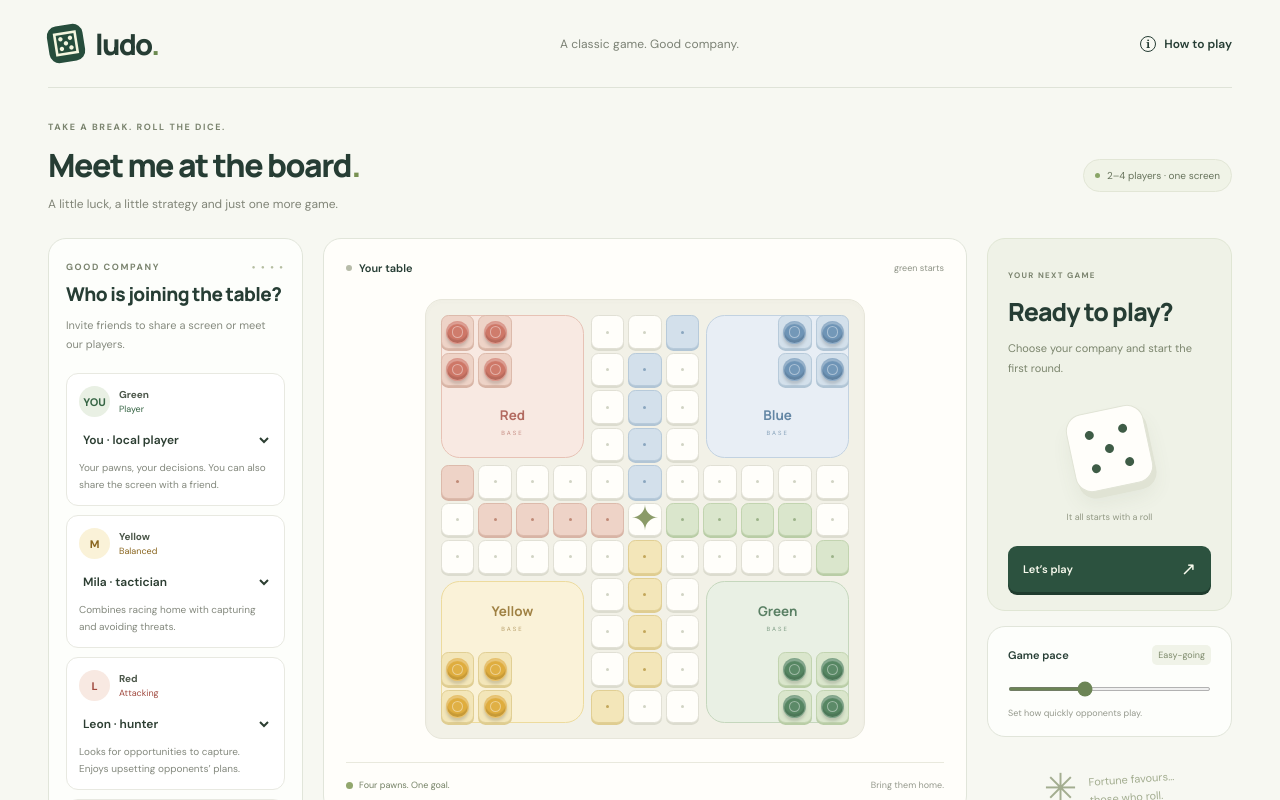
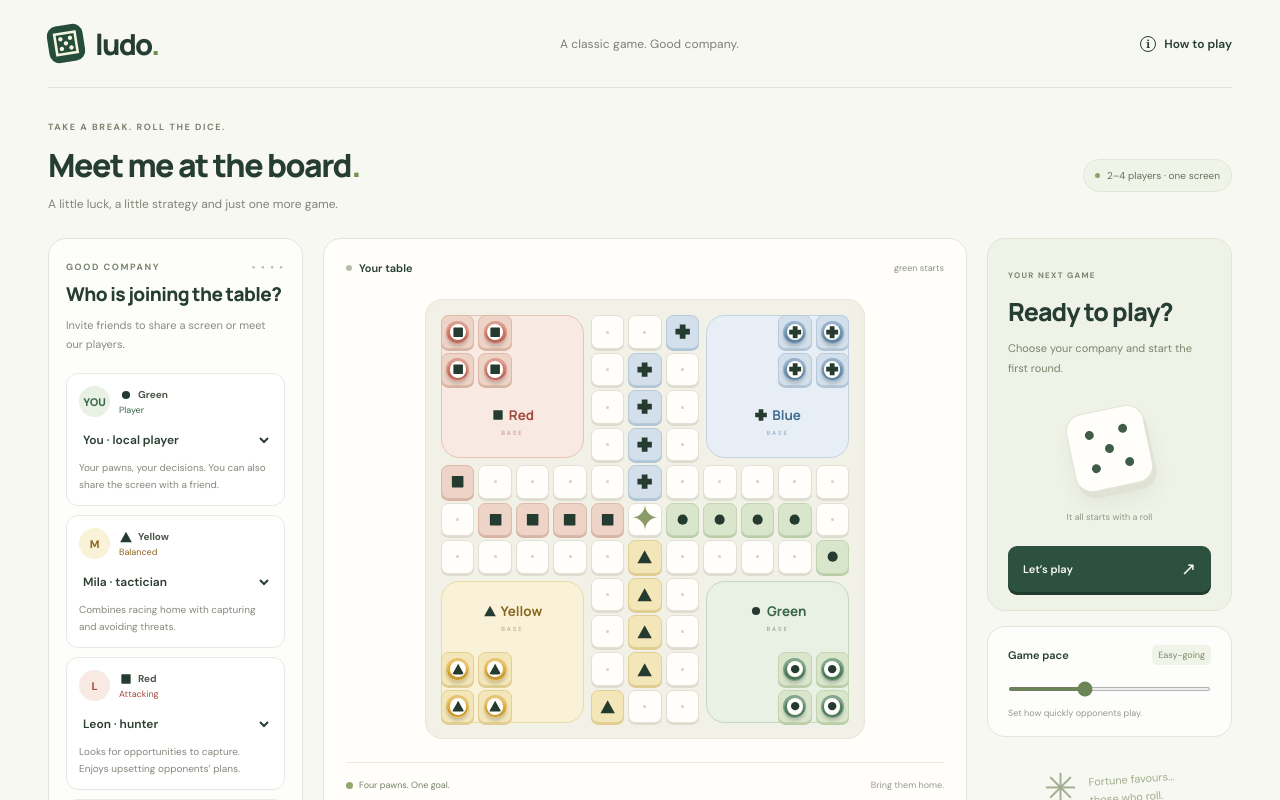
Before and after one commit to adam-zielonka/chinczyk, a React (Vite) app: page / in a window 1280 px wide. Shown: the top 800 px of the page. Built offline with nearby package versions, Linux system fonts and the light colour scheme.

Commit message:
Add persistent player symbols to pawns and board fields

```diff
--- a/src/Game/Game.css
+++ b/src/Game/Game.css
@@ -34,7 +34,8 @@ h2 { font-size: 19px; letter-spacing: -.6px; line-height: 1.35; font-weight: 750
 .player-card-top { display: flex; align-items: center; gap: 9px; }
 .avatar { background: var(--player-soft); color: var(--player-dark); width: 31px; height: 31px; border-radius: 50%; display: grid; place-items: center; font-size: 11px; font-weight: 700; flex-shrink: 0; }
 .player-card-top > div { display: flex; flex-direction: column; gap: 2px; }
-.player-color { font-size: 10px; font-weight: 700; color: #4c574a; }
+.player-color { font-size: 10px; font-weight: 700; color: #4c574a; display: flex; align-items: center; gap: 5px; }
+.player-symbol { display: block; flex-shrink: 0; width: 14px; height: 14px; color: #263b30; }
 .player-badge { font-size: 9px; color: var(--player-dark); }
 .player-card select { width: 100%; margin: 9px 0 6px; padding: 5px 20px 5px 0; border: 0; border-radius: 3px; color: #2c3e32; background: transparent; font-size: 12px; font-weight: 600; text-overflow: ellipsis; cursor: pointer; }
 .player-card select:disabled { color: #2c3e32; opacity: 1; appearance: none; cursor: default; }
@@ -66,13 +67,14 @@ h2 { font-size: 19px; letter-spacing: -.6px; line-height: 1.35; font-weight: 750
 .bg-red .field-mark { background: #c08a77; }
 .bg-blue .field-mark { background: #8aa6bf; }
 .stone { position: relative; display: grid; place-items: center; width: 73%; height: 73%; background: var(--player); border-radius: 50%; box-shadow: inset 0 2px 1px #ffffff50, inset 0 -3px 1px #0000001c, 0 3px 3px #00000025; border: 1px solid #ffffff40; transition: transform .18s; }
-.stone > span { width: 54%; height: 54%; border: 1px solid #ffffff65; border-radius: 50%; background: #ffffff0a; }
+.stone > .player-symbol { width: 78%; height: 78%; padding: 1px; border-radius: 50%; background: #fffefa; }
+.square > .player-symbol { width: 55%; height: 55%; }
 .can-move { cursor: pointer; outline: 2px solid #345d43; outline-offset: 1px; animation: move-glow 1.8s ease-in-out infinite; z-index: 3; }
 .can-move:hover .stone { transform: translateY(-3px); }
 .can-move:focus-visible { outline: 3px solid #1f4532; outline-offset: 3px; }
 @keyframes move-glow { 50% { box-shadow: 0 0 0 4px #66824e35; } }
 .base-zone { position: absolute; width: 35%; height: 35%; background: var(--player-soft); border: 1px solid var(--player-border); border-radius: 13%; z-index: -1; display: flex; flex-direction: column; justify-content: center; align-items: center; gap: 5px; color: var(--player-dark); }
-.base-zone > span { font-family: 'Manrope', sans-serif; font-weight: 700; font-size: clamp(9px, 1.05vw, 16px); opacity: .8; }
+.base-zone > span { font-family: 'Manrope', sans-serif; font-weight: 700; font-size: clamp(9px, 1.05vw, 16px); display: flex; align-items: center; gap: 4px; }
 .base-zone > small { font-size: 6px; letter-spacing: 2px; opacity: .6; }
 .base-3 { top: 0; left: 0; justify-content: flex-end; padding-bottom: 5%; }
 .base-4 { top: 0; right: 0; justify-content: flex-end; padding-bottom: 5%; }
--- a/src/Game/Game.tsx
+++ b/src/Game/Game.tsx
@@ -11,6 +11,7 @@ import PlayerFirst from './players/PlayerFirst'
 import PlayerLast from './players/PlayerLast'
 import PlayerRandom from './players/PlayerRandom'
 import Square from './Square'
+import PlayerSymbol from './PlayerSymbol'
 import PlayerStrategic from './players/PlayerStrategic'
 import { PlayerType, PlayersTypes, PlayerProfiles, ColorNames } from './PlayerProfiles'
 export { PlayerType, PlayersTypes } from './PlayerProfiles'
@@ -515,7 +516,7 @@ export default class Game extends React.Component<{}, IGameState> {
         const active = this.state.started && !this.state.winner && this.state.token === id
         return <div key={id} className={`player-card color-${Colors[id]} ${active ? 'is-current' : ''} ${type === PlayerType.None ? 'is-empty' : ''}`}>
           <div className="player-card-top"><span className="avatar">{t(profile.initial)}</span>
-            <div><span className="player-color">{t(ColorNames[id])}</span><span className="player-badge">{active ? t("Teraz gra") : t(profile.badge)}</span></div>
+            <div><span className="player-color"><PlayerSymbol player={id}/>{t(ColorNames[id])}</span><span className="player-badge">{active ? t("Teraz gra") : t(profile.badge)}</span></div>
             {this.state.started && <span className="home-count" title={t("Pionki na mecie")}>{this.finishedCount(id)}<span> / 4</span></span>}
           </div>
           <label className="sr-only" htmlFor={`player-${id}`}>{t("Gracz:")}{" "}{t(ColorNames[id])}</label>
@@ -554,7 +555,7 @@ export default class Game extends React.Component<{}, IGameState> {
           <section className="board-panel panel" aria-label={t("Plansza do gry w chińczyka")}>
             <div className="board-heading"><div className="board-label"><span className={`status-dot ${started && !paused && !winner ? 'live' : ''}`}/>{winner ? t("Koniec partii") : !started ? t("Twój stół do gry") : paused ? t("Gra wstrzymana") : t("Partia w toku")}</div><span className="round-label">{started ? t("Ruch {count}", { count: state.movesCount + 1 }) : t("Zaczynają {color}", { color: t(ColorNames[state.players.find(Boolean)?.id || 1]).toLowerCase() })}</span></div>
             <div className="board-wrap"><div className="game-board">
-              {[3, 4, 2, 1].map(id => <div key={id} aria-hidden="true" className={`base-zone base-${id} color-${Colors[id]}`}><span>{t(ColorNames[id])}</span><small>{t("BAZA")}</small></div>)}
+              {[3, 4, 2, 1].map(id => <div key={id} aria-hidden="true" className={`base-zone base-${id} color-${Colors[id]}`}><span><PlayerSymbol player={id}/>{t(ColorNames[id])}</span><small>{t("BAZA")}</small></div>)}
               {Array.from({ length: 11 }, (_, y) => Array.from({ length: 11 }, (_, x) => {
                 const color = Filds[y][x]
                 const movable = canMove && actions.some(action => action[0] === x && action[1] === y)
--- /dev/null
+++ b/src/Game/PlayerSymbol.tsx
@@ -0,0 +1,14 @@
+import * as React from 'react'
+
+// Seat identity stays the same when a human is replaced by a computer player.
+const symbols = [null,
+  <circle cx="12" cy="12" r="7" />,
+  <path d="M12 3 22 21H2Z" />,
+  <rect x="4" y="4" width="16" height="16" rx="1" />,
+  <path d="M8 2h8v6h6v8h-6v6H8v-6H2V8h6Z" />,
+]
+
+export default function PlayerSymbol({ player }: { player: number }) {
+  return <svg className="player-symbol" data-player={player} viewBox="0 0 24 24"
+    aria-hidden="true" focusable="false" fill="currentColor">{symbols[player]}</svg>
+}
--- a/src/Game/Square.tsx
+++ b/src/Game/Square.tsx
@@ -2,6 +2,7 @@ import { t } from "../i18n"
 import * as React from 'react'
 import { Colors } from './Consts'
 import { ColorNames } from './PlayerProfiles'
+import PlayerSymbol from './PlayerSymbol'
 
 type Props = {
   color: number
@@ -20,7 +21,8 @@ const Square: React.FC<Props> = ({ color, activeColor, disabled, movable, x, y,
       piece: activeColor ? t("Pionek: {color}", { color: t(ColorNames[activeColor]) }) : t("Puste pole"),
       row: y + 1, col: x + 1, hint: movable ? t(", możesz ruszyć") : ""
     })}>
-    {activeColor ? <span className={`stone color-${Colors[activeColor]}`}><span/></span> : <span className="field-mark"/>}
+      {activeColor ? <span className={`stone color-${Colors[activeColor]}`}><PlayerSymbol player={activeColor}/></span>
+        : color ? <PlayerSymbol player={color}/> : <span className="field-mark"/>}
   </button>
 }
 export default Square
```
Also changed, not shown: 1 other file (tests, documents, lock files or other folders).
